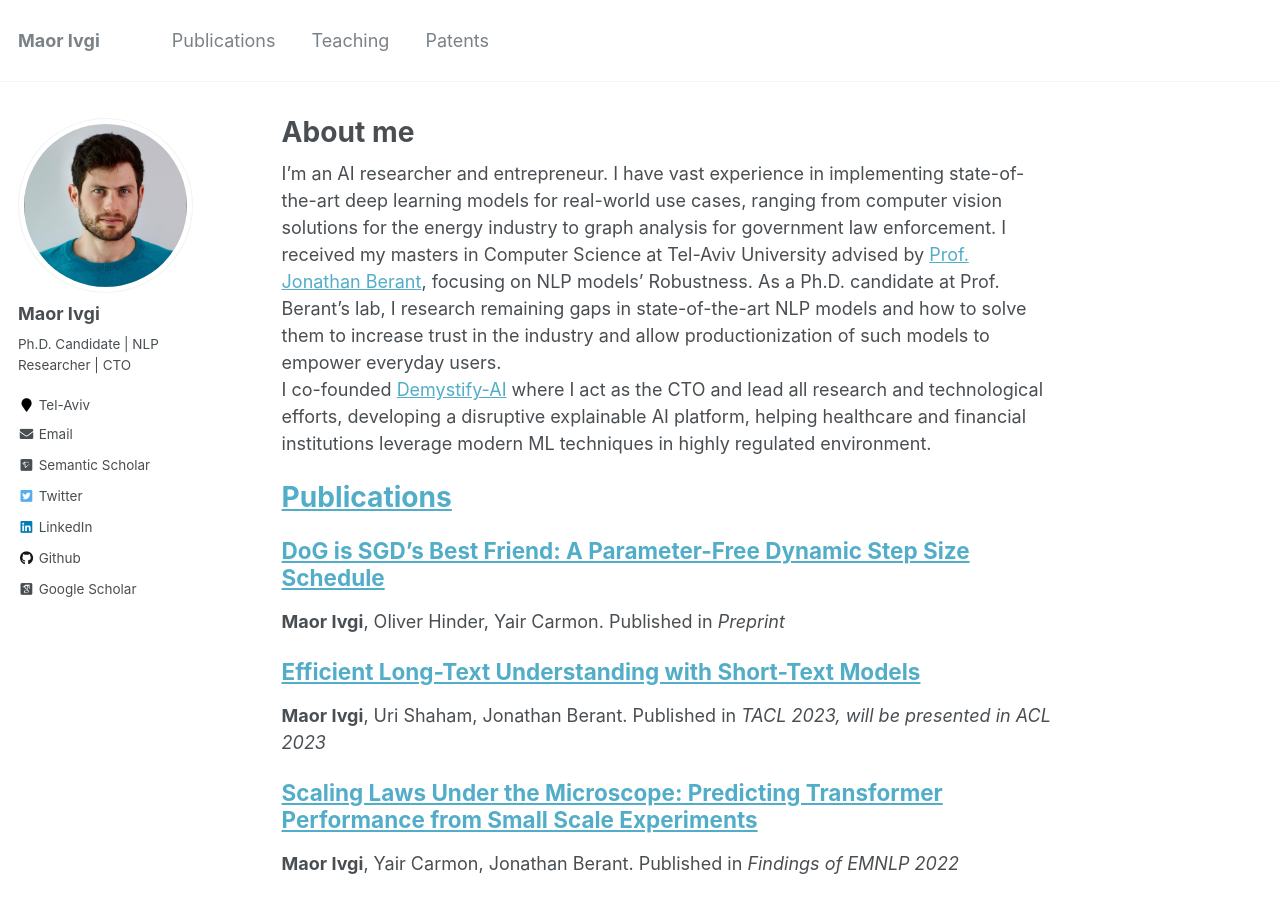
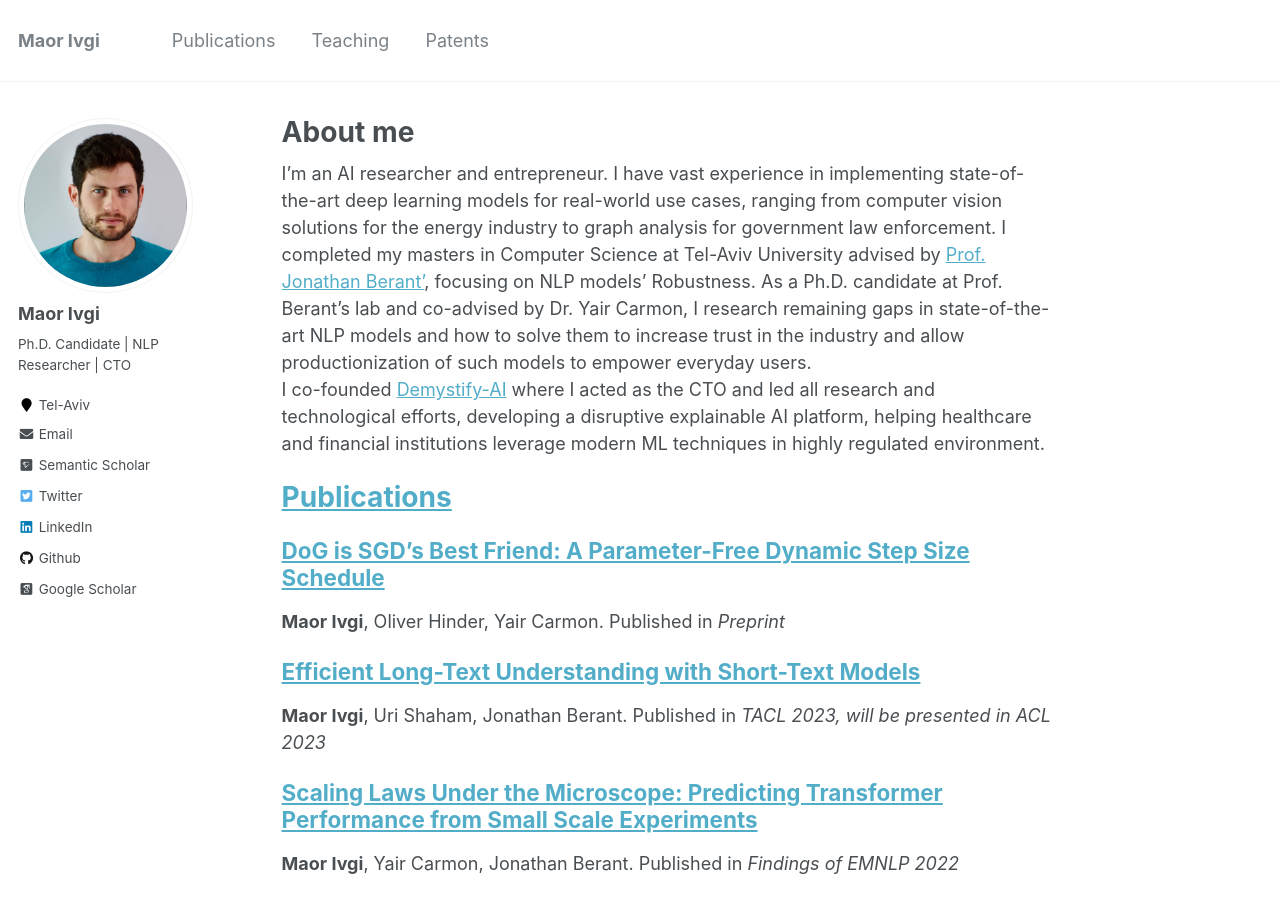
Before and after one commit to Mivg/mivg.github.io, a Jekyll site: the page built from _pages/about.md, in a window 1280 px wide and 900 px high. Built offline with Jekyll 4.4.1, drawn with Linux system fonts in a browser that asks for light colours; some web fonts are replaced.

Commit message:
added Yair as co-advisor

```diff
--- a/_pages/about.md
+++ b/_pages/about.md
@@ -8,7 +8,7 @@ redirect_from:
   - /about.html
 ---
 
-I'm an AI researcher and entrepreneur. I have vast experience in implementing state-of-the-art deep learning models for real-world use cases, ranging from computer vision solutions for the energy industry to graph analysis for government law enforcement. I received my masters in Computer Science at Tel-Aviv University advised by <a href="http://www.cs.tau.ac.il/~joberant/" target="_blank" rel="noopener noreferrer">Prof. Jonathan Berant</a>, focusing on NLP models' Robustness. As a Ph.D. candidate at Prof. Berant's lab, I research remaining gaps in state-of-the-art NLP models and how to solve them to increase trust in the industry and allow productionization of such models to empower everyday users.<br/>I co-founded <a href="http://www.demystify-ai.com" target="_blank" rel="noopener noreferrer">Demystify-AI</a> where I act as the CTO and lead all research and technological efforts, developing a disruptive explainable AI platform, helping healthcare and financial institutions leverage modern ML techniques in highly regulated environment.
+I'm an AI researcher and entrepreneur. I have vast experience in implementing state-of-the-art deep learning models for real-world use cases, ranging from computer vision solutions for the energy industry to graph analysis for government law enforcement. I completed my masters in Computer Science at Tel-Aviv University advised by <a href="http://www.cs.tau.ac.il/~joberant/" target="_blank" rel="noopener noreferrer">Prof. Jonathan Berant'</a>, focusing on NLP models' Robustness. As a Ph.D. candidate at Prof. Berant's lab and co-advised by Dr. Yair Carmon, I research remaining gaps in state-of-the-art NLP models and how to solve them to increase trust in the industry and allow productionization of such models to empower everyday users.<br/>I co-founded <a href="http://www.demystify-ai.com" target="_blank" rel="noopener noreferrer">Demystify-AI</a> where I acted as the CTO and led all research and technological efforts, developing a disruptive explainable AI platform, helping healthcare and financial institutions leverage modern ML techniques in highly regulated environment.
 
 [Publications](/publications)
 ========
```
